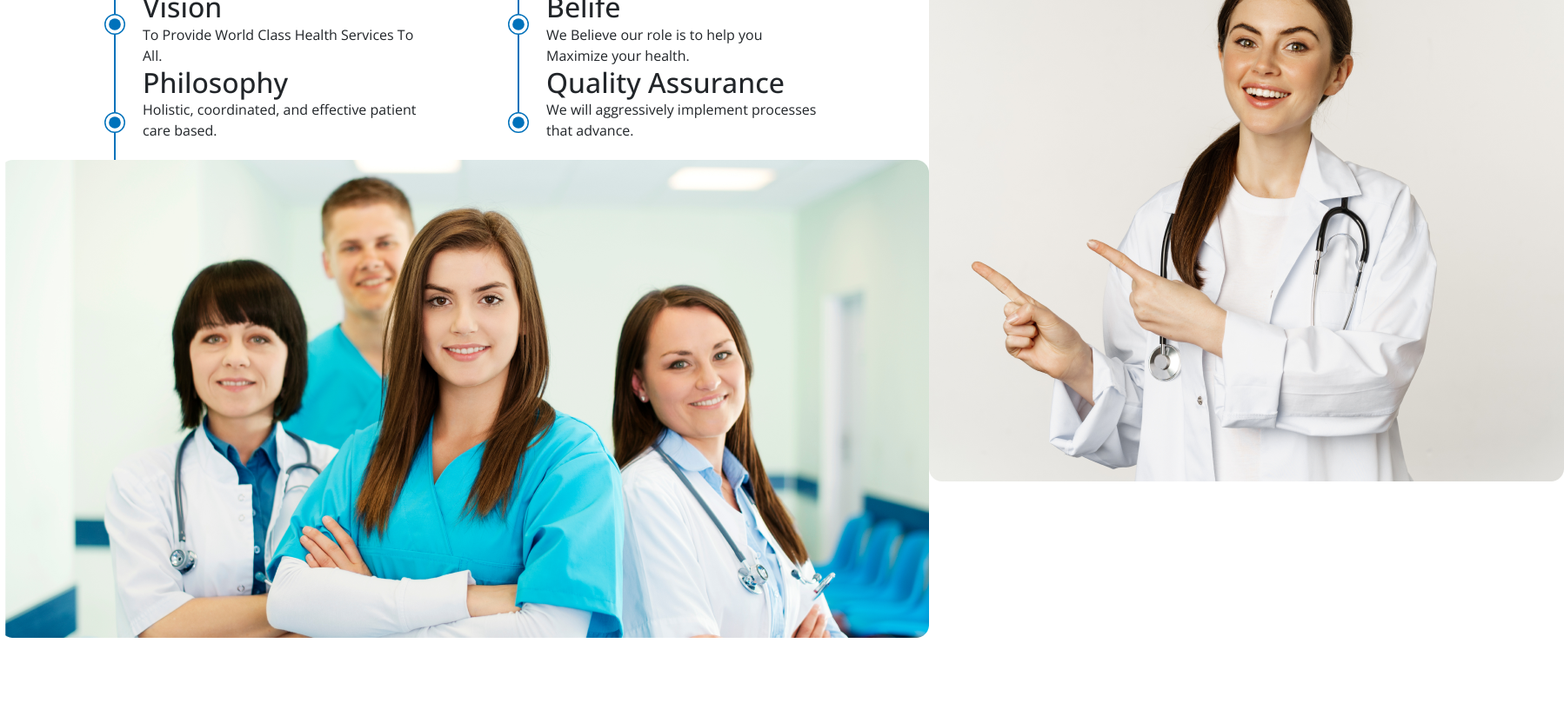
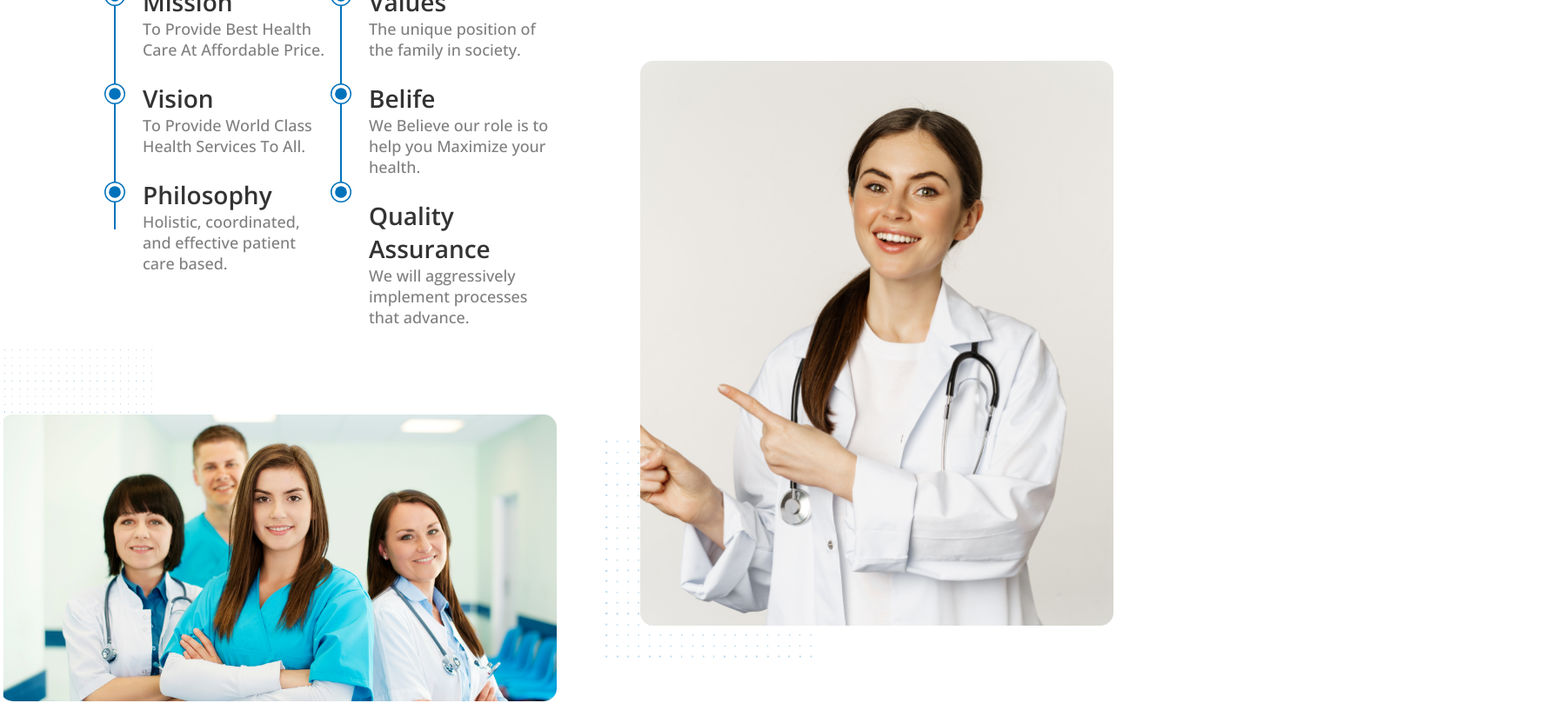
Before and after one commit to ashaduzzaman2002/bmsh-hospital, a React (Vite) app: page / in a window 1280 px wide. Shown: the part 1160-1969 px from the top of the page at 87% size, 1798 px wide, since content can reach past the window. Built offline with nearby package versions, Linux system fonts and the light colour scheme.

Commit message:
home intro desktop

```diff
--- a/src/components/home-introduction/HomeIntroduction.jsx
+++ b/src/components/home-introduction/HomeIntroduction.jsx
@@ -5,7 +5,7 @@ const HomeIntroduction = () => {
   return (
     <div>
       <div className="container">
-        <p className="mb-0">
+        <p className="mb-0 intro-desc">
           The best-known type of hospital is the general hospital, which
           typically has an emergency department to treat urgent health problems
           ranging from fire and accident victims to a heart attack. A district
@@ -75,13 +75,16 @@ const HomeIntroduction = () => {
             </div>
           </div>
 
-          <div>
-            <img src="/images/intro-img-1.png" alt="" />
+          <div className="intro-image-1">
+          <img className="intro-dot-left" src="/images/dot.svg" alt="" />
+            <img className="intro-left-img" src="/images/intro-img-1.png" alt="" />
           </div>
         </div>
 
-        <div className="introduction-second-img">
-          <img src="/images/intro-img-2.png" alt="" />
+        <div className="intro-second-img">
+
+          <img className="intro-dot-right" src="/images/dot.svg" alt="" />
+          <img className="intro-right-img" src="/images/intro-img-2.png" alt="" />
         </div>
       </div>
     </div>
--- a/src/components/home-introduction/home-introduction.css
+++ b/src/components/home-introduction/home-introduction.css
@@ -10,37 +10,108 @@
 }
 
 .indro-text-box {
-    display: grid;
-    grid-template-columns: repeat(2, 1fr);
-    gap: 100px;
+  display: grid;
+  grid-template-columns: repeat(2, 1fr);
+  /* gap: 100px; */
+
+  padding-left: 200px;
+}
+
+.intro-desc {
+  max-width: 70%;
+  color: var(--Gray, #7f7f7f);
+  font-size: 20px;
+  font-style: normal;
+  font-weight: 500;
+  line-height: 32px; /* 160% */
+}
+
+.intro-image-1 {
+  position: relative;
+}
+
+.intro-left-img {
+  width: 100%;
+  margin-top: 75px;
+  border-radius: 15px;
+  object-fit: cover;
+  position: relative;
+  z-index: 2;
+}
+.intro-dot-left {
+  position: absolute;
+  width: 180px;
+  height: 180px;
+}
+.intro-second-img {
+  display: flex;
+  align-items: center;
+  position: relative;
+}
+
+.intro-right-img {
+  width: 85%;
+  height: 650px;
+  object-fit: cover;
+  margin-left: auto;
+  position: relative;
+  border-radius: 15px;
+  z-index: 2;
+}
+
+.intro-dot-right {
+  position: absolute;
+  z-index: 1;
+
+  width: 250px;
+  height: 250px;
+  left: 50px;
+  bottom: 50px;
+}
+
+.indro-text-box h2 {
+  color: var(--Black, #333);
+  font-size: 28px;
+  font-style: normal;
+  font-weight: 600;
+  line-height: normal;
+}
+
+.indro-text-box p {
+  color: var(--Gray, #7f7f7f);
+  font-size: 18px;
+  font-style: normal;
+  font-weight: 500;
+  line-height: normal;
+  padding-bottom: 25px;
 }
 
 @media screen and (max-width: 1690px) {
   .indro-text-box {
-    padding: 0 150px;
+    padding-left: 150px;
   }
 }
 
 @media screen and (max-width: 1400px) {
   .indro-text-box {
-    padding: 0 120px;
+    padding-left: 120px;
   }
 }
 
 @media screen and (max-width: 1250px) {
   .indro-text-box {
-    padding: 0 40px;
+    padding-left: 40px;
   }
 }
 
 @media screen and (max-width: 1080px) {
   .indro-text-box {
-    padding: 0 20px;
+    padding-left: 20px;
   }
 }
 
 @media screen and (max-width: 792px) {
   .indro-text-box {
-    padding: 0 15px;
+    padding-left: 15px;
   }
 }
--- a/src/components/our-team/our-team.css
+++ b/src/components/our-team/our-team.css
@@ -1,7 +1,8 @@
 .swiper-container {
 
     padding: 20px 0;
-    overflow-x: hidden;
+    overflow: hidden;
+
   }
 
 
```
Also changed, not shown: src/index.css (line endings or trailing spaces).
